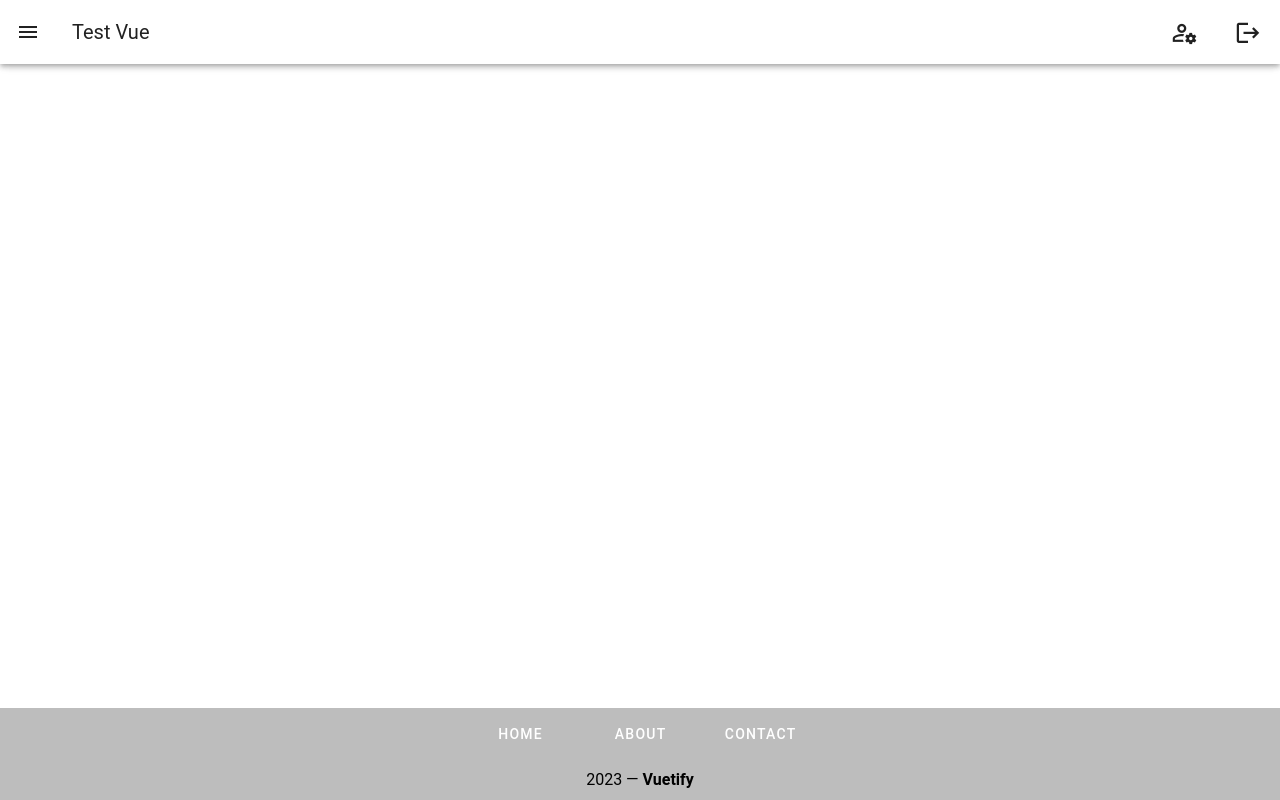
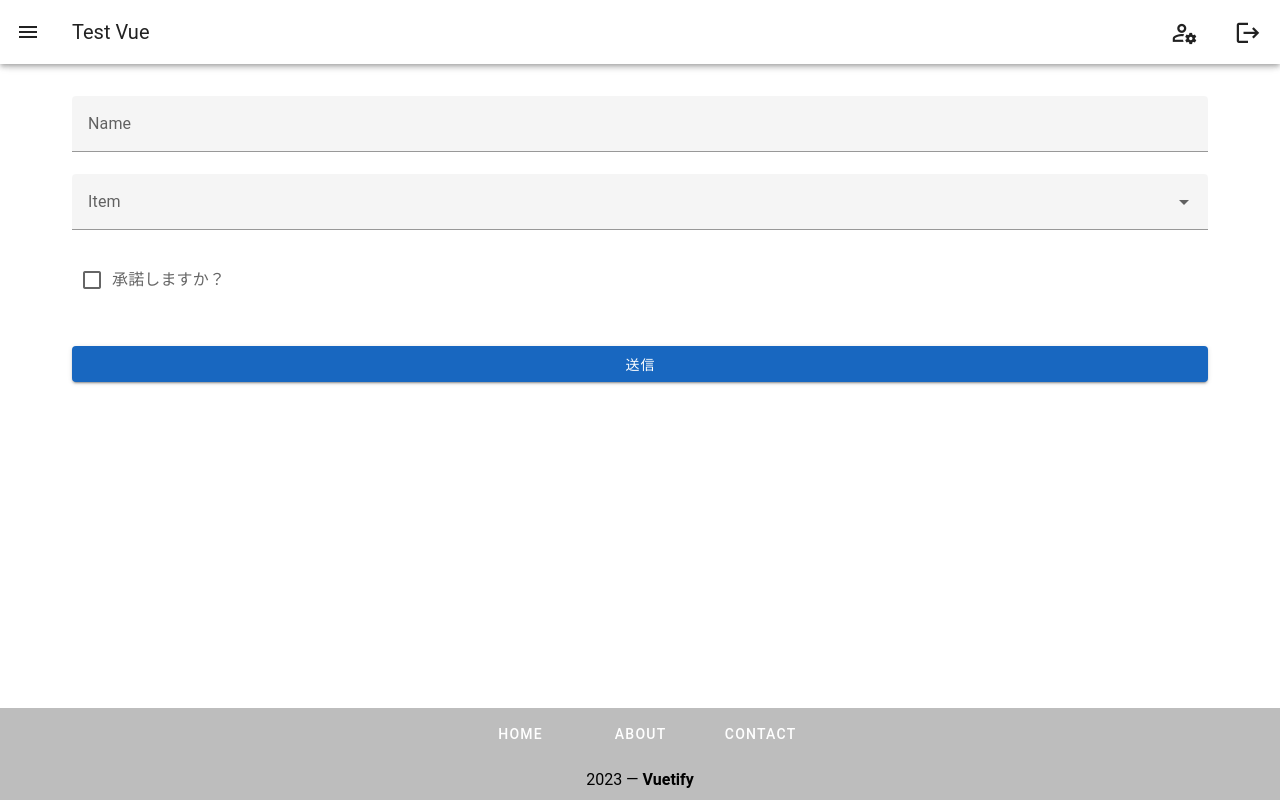
Before and after one commit to Jun-Maeda/test_vue, a Vue app: page /form_validate in a window 1280 px wide. Built offline with nearby package versions, Linux system fonts and the light colour scheme.

Commit message:
add:テーブルをクリックできる機能の追加

```diff
--- a/src/App.vue
+++ b/src/App.vue
@@ -139,6 +139,7 @@ export default {
       {title: 'About', to: '/about', icon: 'mdi-clock'},
       {title: 'Form', to: '/form', icon: 'mdi-map-marker'},
       {title: 'Form Send', to: '/form_send', icon: 'mdi-map-marker'},
+      {title: 'Form Validate', to: '/form_validate', icon: 'mdi-map-marker'},
       {title: 'tab', to: '/tab', icon: 'mdi-earth'},
       {title: 'ZipCode', to: '/zipcode', icon: 'mdi-spider-thread'},
       {title: 'HarryPotter', to: '/harry', icon: 'mdi-magic-staff'},
--- a/src/router/index.js
+++ b/src/router/index.js
@@ -73,6 +73,11 @@ const router = createRouter({
       path: '/form_send',
       name: 'form_send',
       component: () => import('../views/FormSendView.vue')
+    },
+    {
+      path: '/form_validate',
+      name: 'form_validate',
+      component: () => import('../views/FormValidate.vue')
     }
   ]
 })
--- a/src/views/FormSendView.vue
+++ b/src/views/FormSendView.vue
@@ -1,24 +1,46 @@
 <template>
   <v-container>
-    <v-form @submit.prevent="submit">
+    <h2>フォーム送信</h2>
+    <v-form class="mt-5" ref="form">
+      <v-row>
         <v-text-field
             v-model="title"
-          :rules="rules"
+            :rules="nameRules"
             label="タイトル"
+            required
+            max-widgh="300px"
         />
+      </v-row>
+      <v-row>
         <v-select
             v-model="choice_areas"
             :items="areas"
             label="拠点"
             multiple
-          :rules="rules"
+            :rules="multiselectRules"
+            required
         ></v-select>
+      </v-row>
+      <v-row>
         <v-textarea
             v-model="discription"
-        :rules="rules"
+            :rules="nameRules"
             label="本文"
+            required
         />
-      <v-btn type="submit" block>作成</v-btn>
+      </v-row>
+      <v-row>
+        <v-checkbox
+          v-model="share_flg"
+          label="共有する"
+          ></v-checkbox>
+      </v-row>
+      <v-row class="justify-end">
+        <v-btn
+            @click="validate"
+            color="primary"
+        >作成</v-btn>
+      </v-row>
 
     </v-form>
   </v-container>
@@ -27,18 +49,29 @@
 <script>
 export default {
   data: () => ({
-    rules: [
-        value => !!value || 'この項目は必須です',
+    nameRules: [
+      v => !!v || 'この項目は必須です',
+    ],
+    multiselectRules: [
+      v => v.length > 0 || '選択してください'
+    ],
+    checkRules: [
+      v => !!v || '承諾してください'
     ],
     title: "",
     areas: ["秋田", "横手", "山形", "富山"],
-    choice_areas:[],
+    choice_areas: [],
     discription: "",
-    checked: true
+    share_flg: false,
   }),
   methods: {
-    submit(){
-      alert("送信しました")
+    async validate() {
+      const {valid} = await this.$refs.form.validate()
+      if (valid) {
+        let success = "以下の内容で作成しました。\nタイトル:" + this.title + "\n拠点:" + this.choice_areas + "\n内容:" + this.discription + "\n共有:" + this.share_flg
+        alert(success)
+        this.$refs.form.reset()
+      }
     }
   }
 }
--- /dev/null
+++ b/src/views/FormValidate.vue
@@ -0,0 +1,93 @@
+<template>
+  <v-container>
+    <v-form ref="form">
+      <v-text-field
+          v-model="name"
+          :counter="10"
+          :rules="nameRules"
+          label="Name"
+          required
+      ></v-text-field>
+
+      <v-select
+          v-model="select"
+          :items="items"
+          :rules="selectRules"
+          label="Item"
+          required
+      ></v-select>
+
+      <v-checkbox
+          v-model="checkbox"
+          :rules="checkRules"
+          label="承諾しますか？"
+          required
+      ></v-checkbox>
+
+      <div class="d-flex flex-column">
+        <v-btn
+            color="primary"
+            class="mt-4"
+            block
+            @click="validate"
+        >
+          送信
+        </v-btn>
+
+<!--        <v-btn-->
+<!--            color="error"-->
+<!--            class="mt-4"-->
+<!--            block-->
+<!--            @click="reset"-->
+<!--        >-->
+<!--          Reset Form-->
+<!--        </v-btn>-->
+
+<!--        <v-btn-->
+<!--            color="warning"-->
+<!--            class="mt-4"-->
+<!--            block-->
+<!--            @click="resetValidation"-->
+<!--        >-->
+<!--          Reset Validation-->
+<!--        </v-btn>-->
+      </div>
+    </v-form>
+  </v-container>
+</template>
+
+<script>
+export default {
+  data: () => ({
+    name: '',
+    nameRules: [
+      v => !!v || '必須です',
+      v => (v && v.length <= 10) || '10文字以内で入力してください',
+    ],
+    selectRules: [v => !!v || '選択してください'],
+    checkRules: [v => !!v || '承諾してください'],
+    select: null,
+    items: [
+      'Item 1',
+      'Item 2',
+      'Item 3',
+      'Item 4',
+    ],
+    checkbox: false,
+  }),
+
+  methods: {
+    async validate() {
+      const {valid} = await this.$refs.form.validate()
+
+      if (valid) alert('OKです！')
+    },
+    reset() {
+      this.$refs.form.reset()
+    },
+    resetValidation() {
+      this.$refs.form.resetValidation()
+    },
+  },
+}
+</script>
--- a/src/views/HarryPotter.vue
+++ b/src/views/HarryPotter.vue
@@ -23,6 +23,7 @@
       :search="search"
       fixed-header
       height="500px"
+      @click:row="clickRow"
   ></v-data-table>
 </template>
 
@@ -49,6 +50,11 @@ export default {
     this.axios.get(url).then((res) => {
       this.characters = res.data;
     })
+  },
+  methods: {
+    clickRow(item, row) {
+      console.log('clickRow', row.item.actor)
+    }
   }
 }
 </script>
--- a/src/views/TableView.vue
+++ b/src/views/TableView.vue
@@ -8,6 +8,7 @@
       item-value="name"
       item-selectable="selectable"
       show-select
+      @click:row="clickRow"
   ></v-data-table>
 
 
@@ -74,6 +75,11 @@ export default {
       },
     ],
   }),
+  methods: {
+    clickRow(item, row) {
+      console.log('clickRow', row.item.location)
+    }
+  }
 }
 
 </script>
```
Lines whose indentation alone changed are shown as unchanged.
